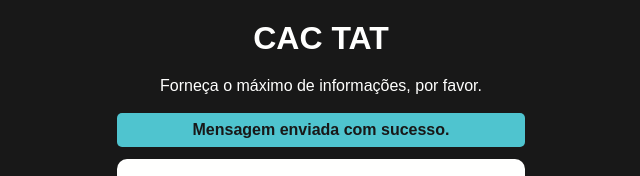
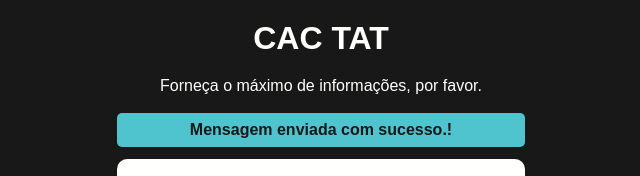
Before and after one commit to wlsf82/cypress-basico-v2, a website: page src/index.html in a window 1280 px wide. Both pictures are taken after typing "Sample", "Sample", "name@example.com", "5", "Sample" into the empty fields and a click on the button "Enviar". Shown: the top 176 px of the page, 319-959 px from the left. Drawn offline with Linux system fonts and the light colour scheme.

Commit message:
Alteração

```diff
--- a/src/index.html
+++ b/src/index.html
@@ -14,7 +14,7 @@
       <br />
     </div>
     <span class="success">
-      <strong>Mensagem enviada com sucesso.</strong>
+      <strong>Mensagem enviada com sucesso.!</strong>
     </span>
     <span class="error">
       <strong>Valide os campos obrigatórios!!</strong>
```
